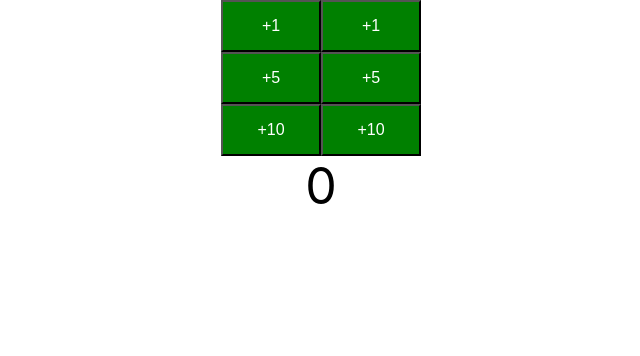
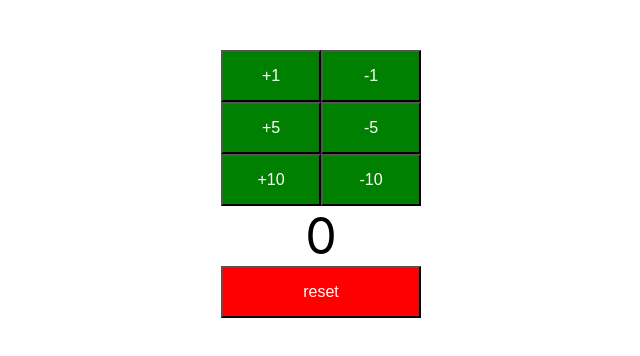
Before and after one commit to SampsonWang233/counter, a React (Create React App) app: page / in a window 1280 px wide. Shown: the top 356 px of the page, without its empty margins (319-959 px from the left). Built offline with nearby package versions, Linux system fonts and the light colour scheme.

Commit message:
full functional counter

```diff
--- a/src/components/counter/Counter.css
+++ b/src/components/counter/Counter.css
@@ -10,3 +10,12 @@ button {
     font-size: 50px;
     padding: 15px 30px;
 }
+
+.reset {
+    background-color: red;
+    width: 200px;
+}
+
+body {
+    padding: 50px 100px;
+}
--- a/src/components/counter/Counter.js
+++ b/src/components/counter/Counter.js
@@ -9,23 +9,45 @@ class Counter extends Component {
             counter: 0,
         }
         this.incrementparents = this.incrementparents.bind(this);
+        this.decrementparents = this.decrementparents.bind(this);
+        this.reset = this.reset.bind(this);
 
     }
     render() {
         return (
           <div className="counter">
-            <CounterButton by = {1} incrementMethod = {this.incrementparents}/>
-            <CounterButton by = {5} incrementMethod = {this.incrementparents}/>
-            <CounterButton by = {10} incrementMethod = {this.incrementparents}/>
+            <CounterButton by = {1} incrementMethod = {this.incrementparents} decrementMethod = {this.decrementparents}/>
+            <CounterButton by = {5} incrementMethod = {this.incrementparents} decrementMethod = {this.decrementparents}/>
+            <CounterButton by = {10} incrementMethod = {this.incrementparents} decrementMethod = {this.decrementparents}/>
             <span className="count">{this.state.counter}</span>
+            <div><button className="reset" onClick={this.reset}>reset</button></div>
           </div>
         );
       }
+
+      reset() {
+        this.setState(
+            () => {
+            return {counter: 0}
+            }
+        )
+      }
+
+
+
       incrementparents(by) {
         // console.log(`increase in parent - ${by}`);
         this.setState(
             (prevState) => {
             return {counter: prevState.counter+by}
+            }
+        )
+    }
+    decrementparents(by) {
+        // console.log(`increase in parent - ${by}`);
+        this.setState(
+            (prevState) => {
+            return {counter: prevState.counter-by}
             }
         )
     }
@@ -35,28 +57,37 @@ class Counter extends Component {
 class CounterButton extends Component {
     constructor(){
         super();
-        this.state = {
-            counter: 0,
-        }
-        this.increment = this.increment.bind(this);
+        // this.state = {
+        //     counter: 0,
+        // }
+        // this.increment = this.increment.bind(this);
+        // this.decrement = this.decrement.bind(this);
 
     }
     render(){
     return (
         <div className="counterbutton">
-            <button onClick={this.increment}> +{this.props.by}</button>
-            <button onClick={this.increment}> +{this.props.by}</button>
+            <button onClick={() => this.props.incrementMethod(this.props.by)}> +{this.props.by}</button>
+            <button onClick={() => this.props.decrementMethod(this.props.by)}> -{this.props.by}</button>
         </div>
     )
     }
-    increment() {
-        // console.log("increase");
-        this.setState(
-            {
-            counter: this.state.counter+this.props.by,
-        })
-        this.props.incrementMethod(this.props.by);
-    }
+    // increment() {
+    //     // console.log("increase");
+    //     this.setState(
+    //         {
+    //         counter: this.state.counter+this.props.by,
+    //     })
+    //     this.props.incrementMethod(this.props.by);
+    // }
+    // decrement() {
+    //     // console.log("decrease");
+    //     this.setState(
+    //         {
+    //         counter: this.state.counter-this.props.by,
+    //     })
+    //     this.props.decrementMethod(this.props.by);
+    // }
 }
 
 CounterButton.defaultProps = {
```
